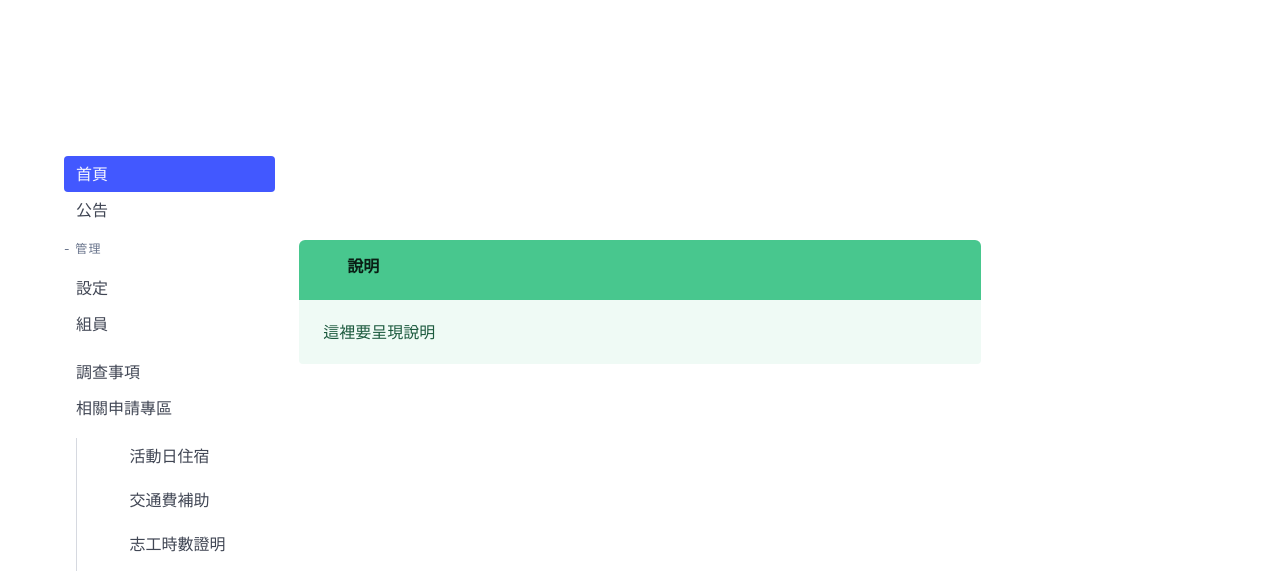
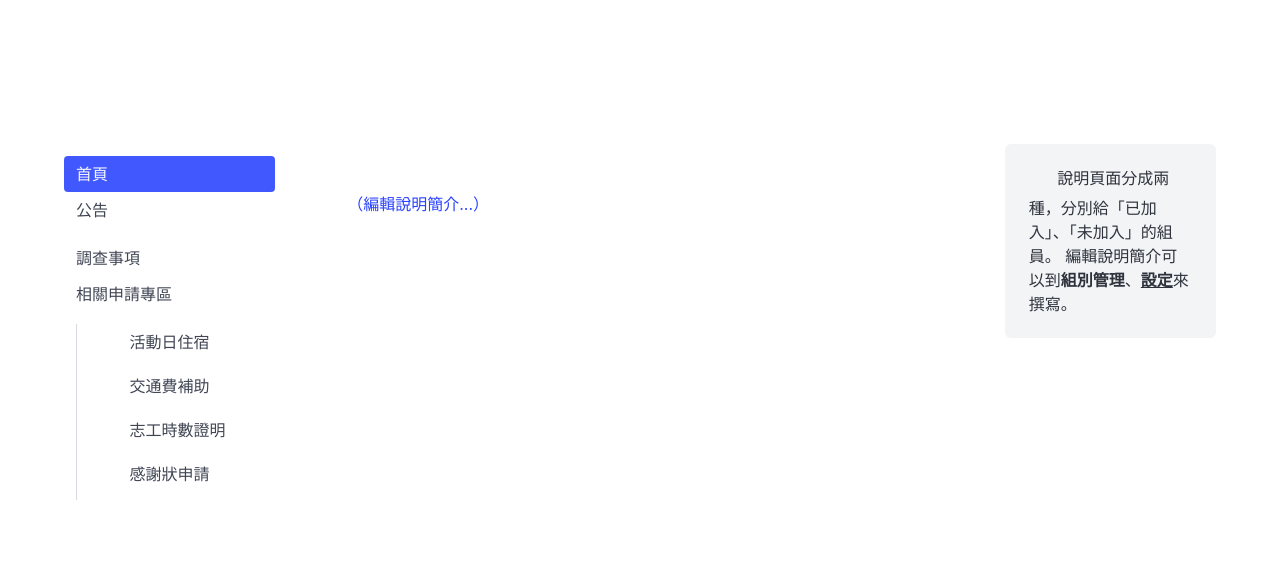
Before and after one commit to COSCUP/COSCUP-Volunteer, a Python web app: template templates/team_index.html in a window 1280 px wide. Shown: the part 56-627 px from the top of the page. Run offline with Jinja, Linux system fonts and the light colour scheme; the template is opened without the code that fills it, so the values that code supplies are empty; some libraries are stand-ins or nearby versions.

Commit message:
Add is_admin and note in team

```diff
--- a/templates/team.html
+++ b/templates/team.html
@@ -7,7 +7,7 @@
     </h1>
   </div>
 </section>
-{% if join_able %}
+{% if join_able or preview_public %}
 <section class="section">
   <div class="container">
       <div class="columns is-half is-offset-one-quarter">
@@ -47,11 +47,13 @@
                       </li>
                       <li><a>公告</a></li>
                   </ul>
+                  {% if is_admin %}
                   <p class="menu-label">{{team.name}} - 管理</p>
                   <ul class="menu-list">
                       <li><a href="/team/{{team.pid}}/{{team.tid}}/edit">設定</a></li>
                       <li><a>組員</a></li>
                   </ul>
+                  {% endif %}
                   <p class="menu-label">{{project.name}}</p>
                   <ul class="menu-list">
                       <li><a>調查事項</a></li>
--- a/templates/team_edit.html
+++ b/templates/team_edit.html
@@ -24,7 +24,7 @@
                       <div class="control">
                           <textarea class="textarea" name="public_desc" placeholder="description ...">{{team.public_desc}}</textarea>
                       </div>
-                      <p class="help is-success">給未加入的人閱讀的介紹內容，支援 markdown。</p>
+                      <p class="help is-success">給未加入的人閱讀的介紹內容，支援 markdown。<a target="_blank" href="/team/{{team.pid}}/{{team.tid}}/?preview">檢視「未加入」頁面</a>。</p>
                   </div>
                   <div class="field">
                       <label class="label">給組員的組別介紹</label>
--- a/templates/team_index.html
+++ b/templates/team_index.html
@@ -3,18 +3,20 @@
 {% block team_body %}
 <section class="section">
   <div class="content">
+      {% if team.desc %}
       {{team.desc|safe}}
+      {% else %}
+      <a href="./edit">（編輯說明簡介...）</a>
+      {% endif %}
   </div>
 </section>
-<article class="message is-success">
-  <div class="message-header">
-      <p>
-          <span class="icon"><i class="fas fa-project-diagram"></i></span>
-          <span>說明</span>
-      </p>
-  </div>
-  <div class="message-body">
-      <p>這裡要呈現說明</p>
-  </div>
-</article>
 {% endblock %}
+
+{% block team_body_right %}
+{% if not (team.desc or team.public_desc) %}
+<div class="notification">
+    <p><span class="icon has-text-info"><i class="fas fa-exclamation-circle"></i></span>
+    說明頁面分成兩種，分別給「已加入」、「未加入」的組員。
+    編輯說明簡介可以到<strong>組別管理</strong>、<a href="./edit"><strong>設定</strong></a>來撰寫。</p>
+{% endif %}
+{% endblock %}
```
Also changed, not shown: view/team.py (+21 -2 lines).
